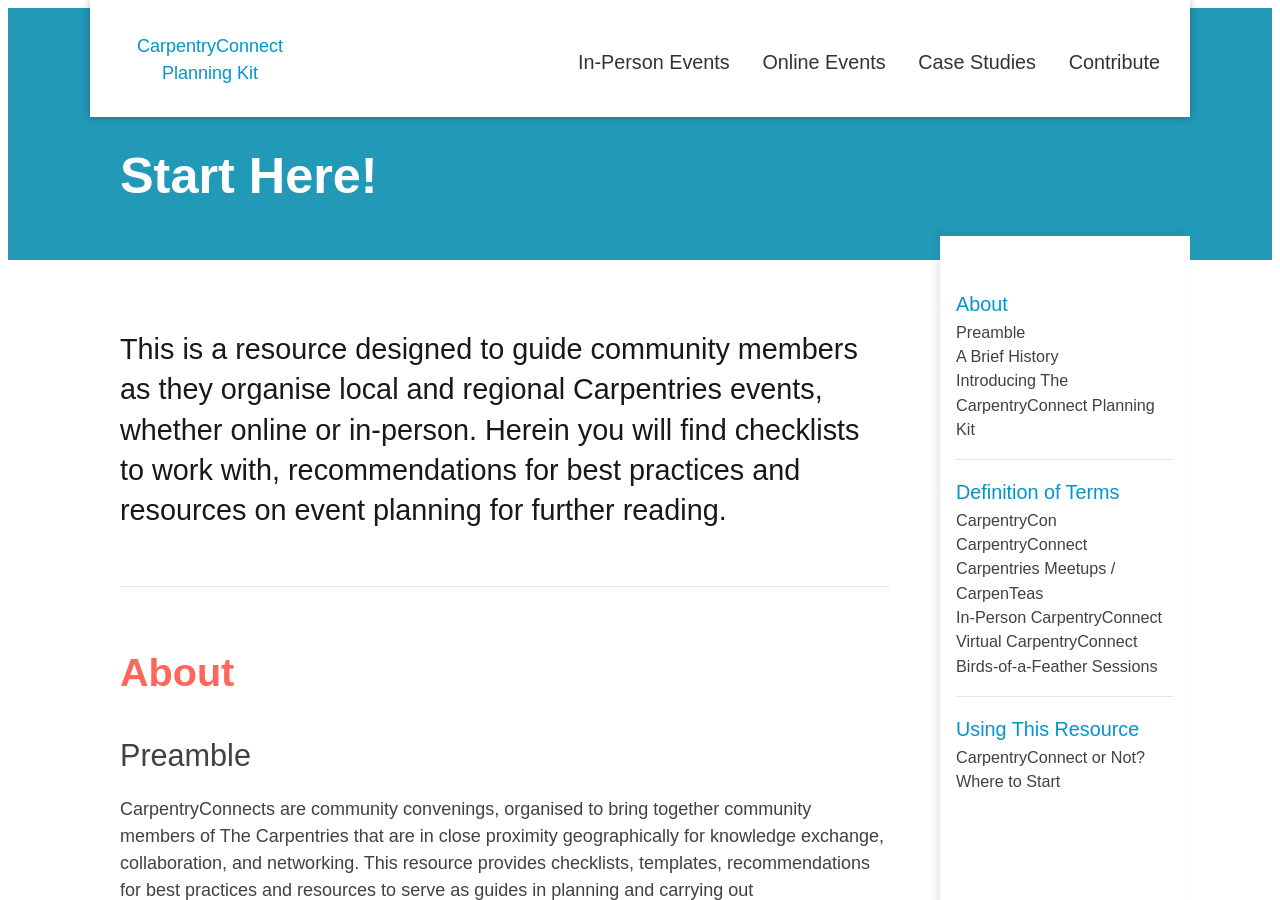
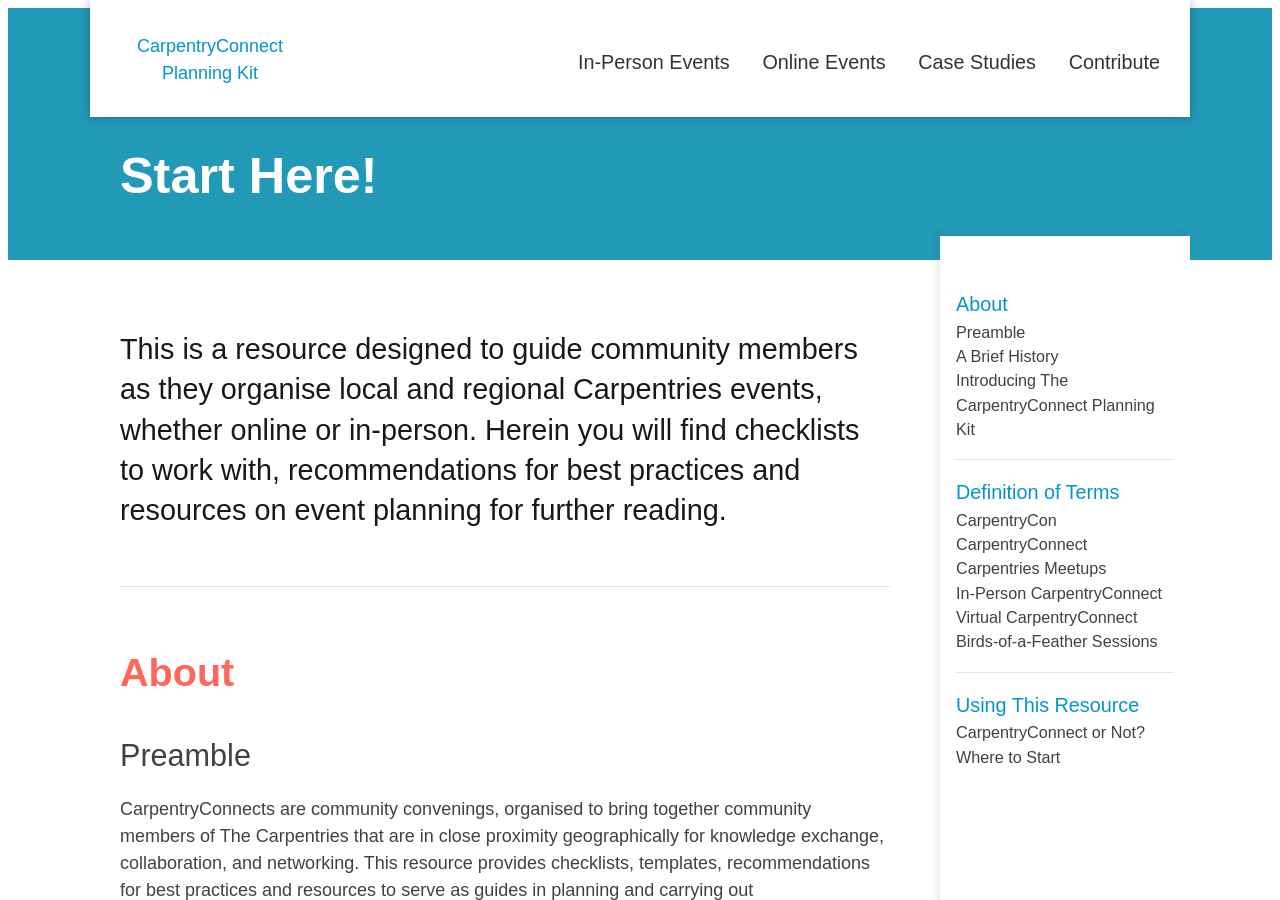
Before and after one commit to CarpentryConnect/carpentryconnect.org, a Jekyll site: the page built from index.markdown, in a window 1280 px wide and 900 px high. Built offline with Jekyll 4.4.1, drawn with Linux system fonts in a browser that asks for light colours; nearby versions of some CDN libraries; some of the changed text lies outside the part shown.

Commit message:
Update index.markdown

```diff
--- a/index.markdown
+++ b/index.markdown
@@ -81,7 +81,7 @@ Local or regional events where Carpentries community members convene for more fo
 
 By definition, CarpentryConnects should span for at least one day and cover discussions and sessions that are not Carpentries Workshops or Carpentries Instructor Training.
 
-### Carpentries Meetups / CarpenTeas
+### Carpentries Meetups
 
 Local community convenings that take place over a few hours, or repeat periodically, would be considered _Carpentries Meetups_ or _CarpenTeas_ rather than CarpentryConnects.
 
```
